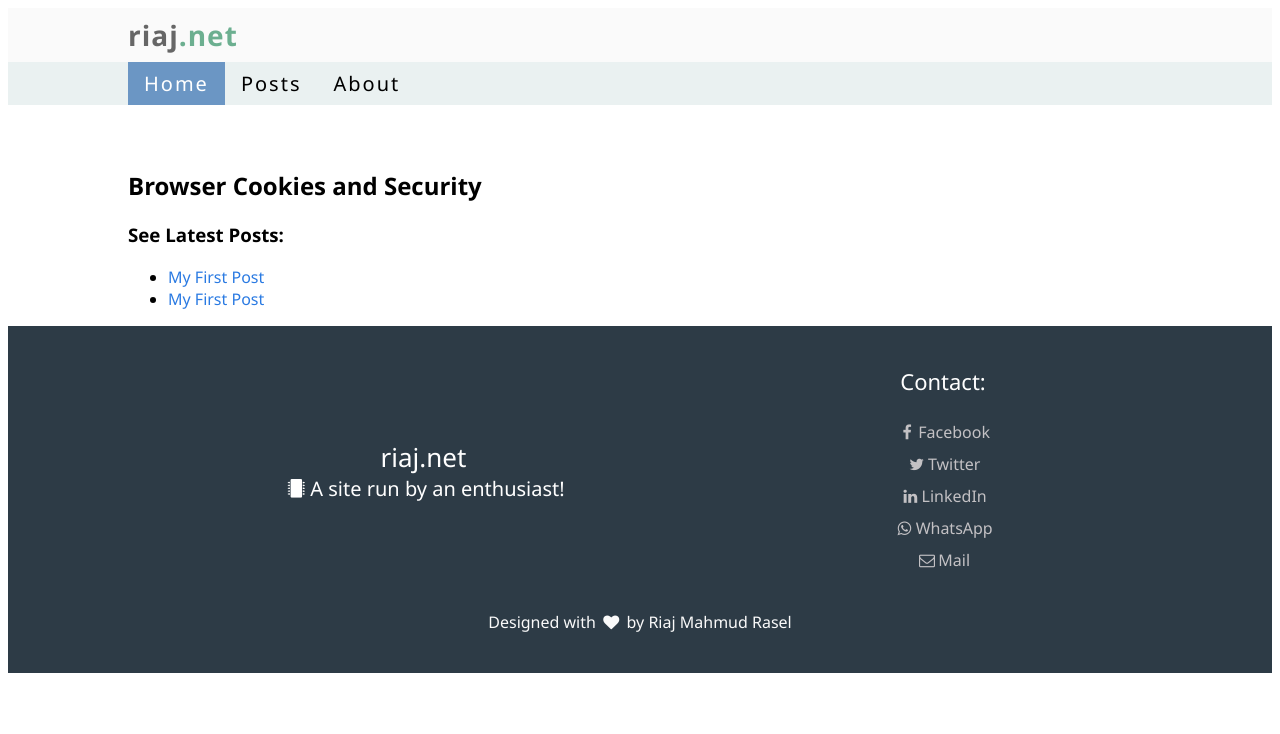
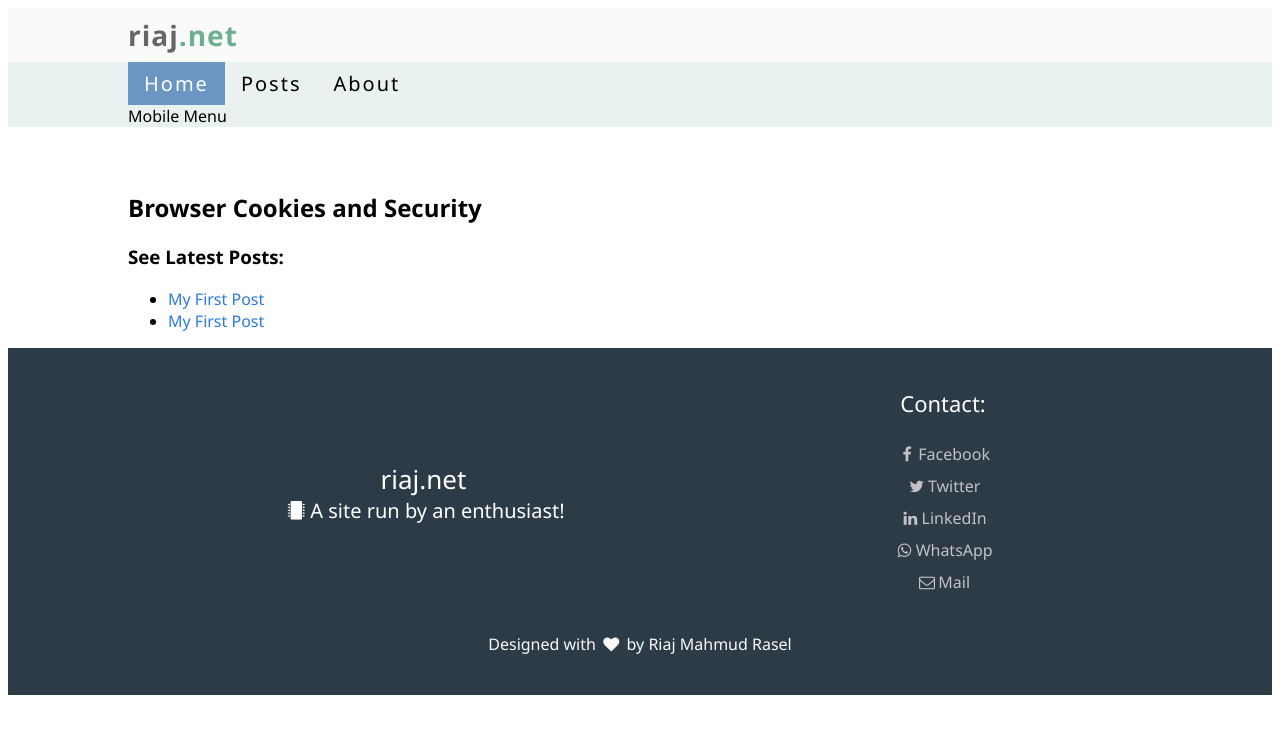
Before and after one commit to riajmahmud/riajmahmud2.github.io, a Jekyll site: the page built from index.html, in a window 1280 px wide. Shown: the top 734 px of the page. Built offline with Jekyll 4.4.1, drawn with Linux system fonts in a browser that asks for light colours.

Commit message:
Update navbar.html

```diff
--- a/_includes/navbar.html
+++ b/_includes/navbar.html
@@ -6,7 +6,8 @@
 		<span class="link-row">
 			<a href="/"><span class="navi-span bp2 {% if act == "home" %}active-span{% endif %}">Home</span></a><a href="/posts"><span class="navi-span bp3 {% if act == "posts" %}active-span{% endif %}">Posts</span></a><a href="/about"><span class="navi-span bp4 {% if act == "about" %}active-span{% endif %}">About</span></a>
 		</span>
-		<span class="navi-span-float icon-menu" onclick="navmenu()"></span>
+		<span class="navi-span-float icon-menu" onclick="menuMobile()" id="button_m"></span>
+		<div id="menu_m">Mobile Menu</div>
 	</div>
 	</div>
 	<div class="limiter" id="navmenu" style="display: none;">
@@ -16,3 +17,41 @@
 
 
 </div>
+
+
+<script>
+
+
+var menu_m = document.getElementById("menu_m");
+var button_m = document.getElementById("button_m");
+
+
+function menuMobile()
+{
+
+
+    if(menu_m.style.display!="block"){menu_m.style.display="block";}
+    else{menu_m.style.display="none";}
+    button_m.classList.toggle("icon-menu");
+    button_m.classList.toggle("expand");
+}
+
+
+/*
+
+window.addEventListener('click', function(e){
+    if(button_m.contains(e.target))
+  {      console.log("mobile btn pressed!");
+      //if(menu_p.style.display=="block"){menuPro();}
+  }
+
+  else if(!(menu_d.contains(e.target) || menu_p.contains(e.target) || menu_m.contains(e.target)))
+  {
+    console.log("external click pressed!");
+    if(menu_d.style.display=="block"){menuDesk();}
+    if(menu_p.style.display=="block"){menuPro();}
+    if(menu_m.style.display=="block"){menuMobile();}
+  }
+});
+ */
+</script>
```
